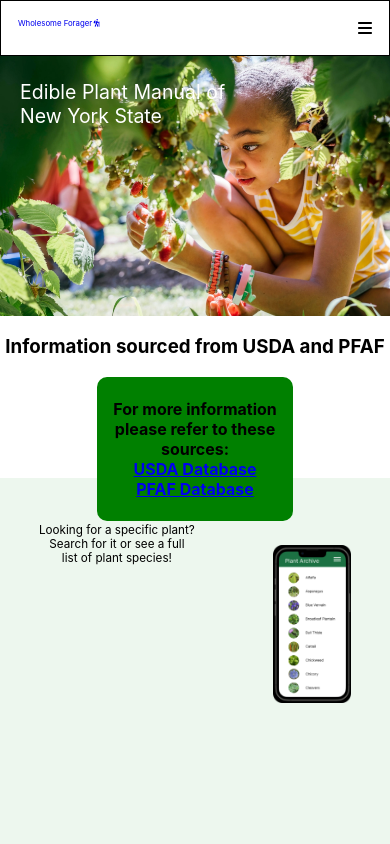
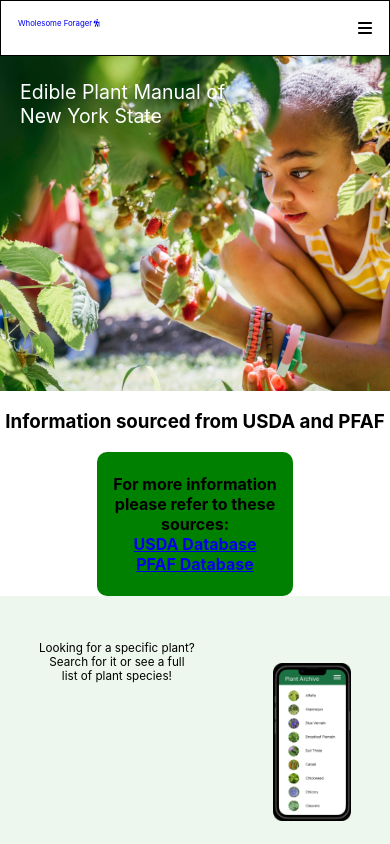
Before and after one commit to mon33k/Wholesome-Forager, a React (Create React App) app: page / in a window 390 px wide. Shown: the top 844 px of the page. Built offline with nearby package versions, Linux system fonts and the light colour scheme; no server answers.

Commit message:
fixed mobile view again

```diff
--- a/src/components/homePage/homePage.css
+++ b/src/components/homePage/homePage.css
@@ -51,7 +51,7 @@
 .first-section-container {
   display: flex;
   flex-direction: column;
-  height: 50vh;
+  height: 64vh;
 }
 
 .second-section-container {
```
